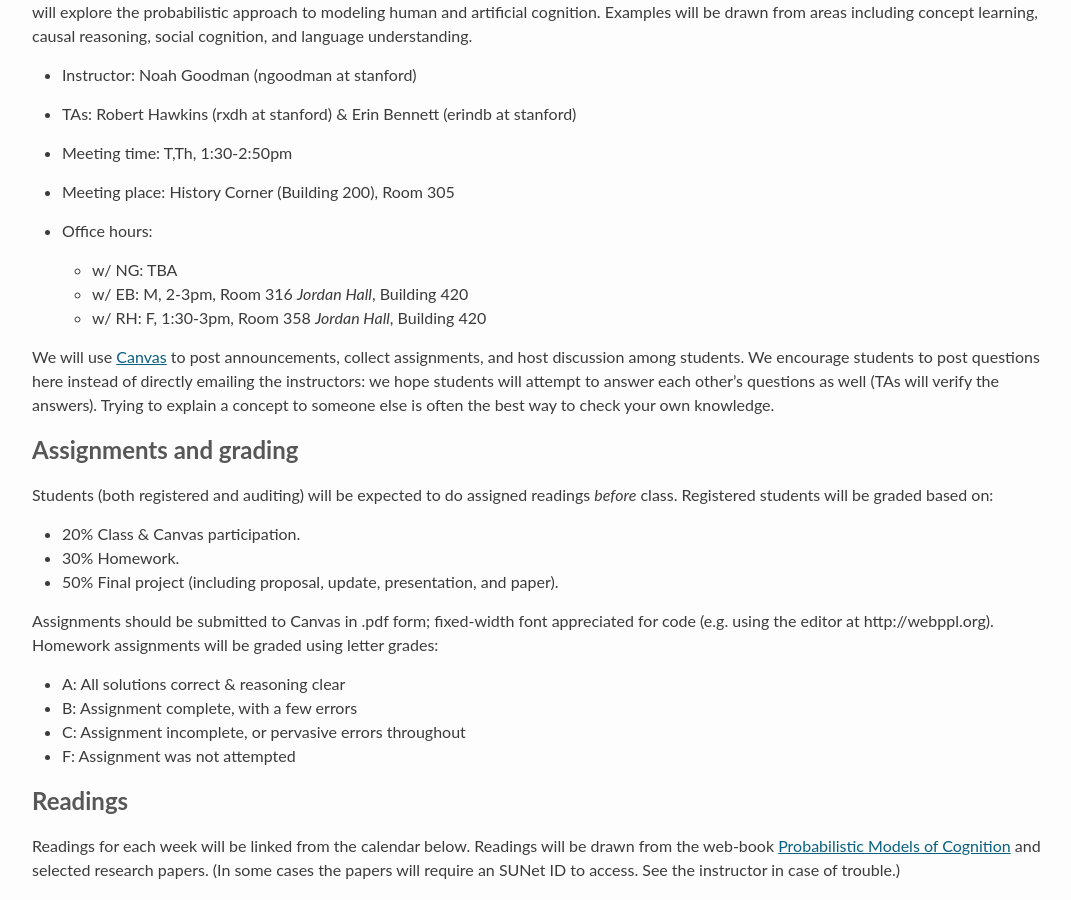
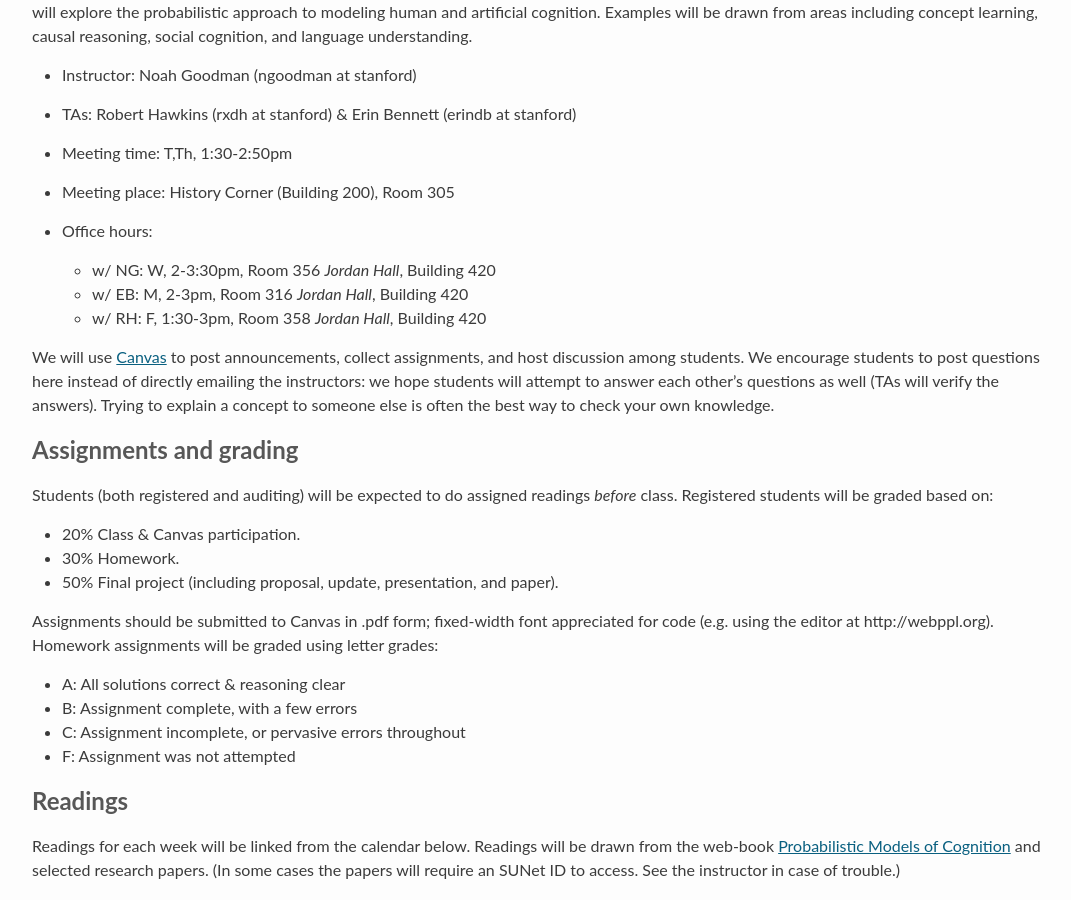
Before and after one commit to stanford-cocolab/cocolab.stanford.edu, a Jekyll site: the page built from psych204-fall2017.md, in a window 1280 px wide and 900 px high, scrolled down 666 px. Shown: the whole window, without its empty margins (94-1165 px from the left). Built offline with Jekyll 4.4.1, drawn with Linux system fonts in a browser that asks for light colours; Markdown is read by kramdown in place of the engine named in the settings; a script that is not in the unit is left out; our own code applies the rules of GitHub Pages for plain Markdown files.

Commit message:
update noah's OH

```diff
--- a/psych204-fall2017.md
+++ b/psych204-fall2017.md
@@ -20,7 +20,7 @@ Examples will be drawn from areas including concept learning, causal reasoning,
 * Meeting place: History Corner (Building 200), Room 305
 
 * Office hours:
-  * w/ NG: TBA
+  * w/ NG: W, 2-3:30pm, Room 356 *Jordan Hall*, Building 420
   * w/ EB: M, 2-3pm, Room 316 *Jordan Hall*, Building 420
   * w/ RH: F, 1:30-3pm, Room 358 *Jordan Hall*, Building 420
 
```
